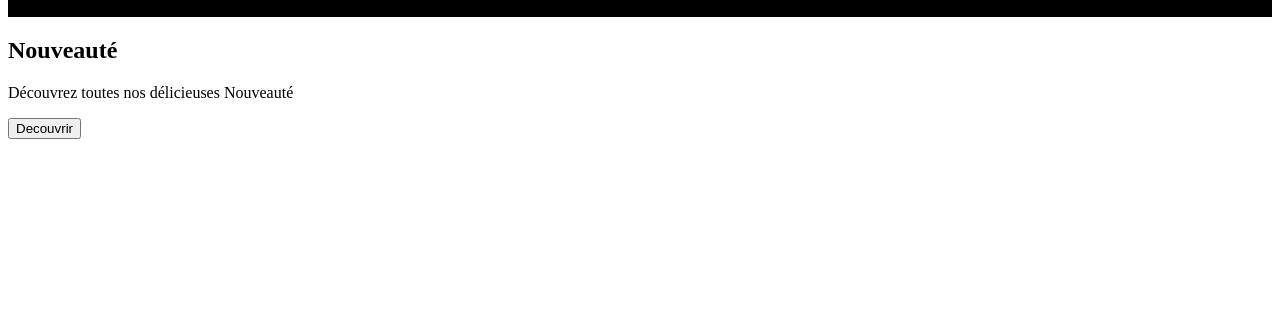
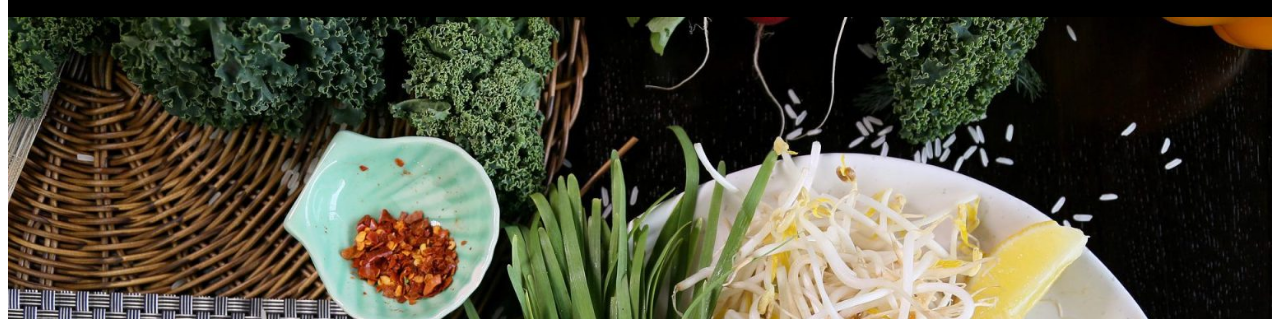
Before and after one commit to johandeschamps/tha-_food, a plain HTML site: page index.html in a window 1280 px wide. Shown: the part 98-417 px from the top of the page. Drawn offline with Linux system fonts and the light colour scheme.

Commit message:
update css

```diff
--- a/style.css
+++ b/style.css
@@ -33,3 +33,34 @@
 .navbar .menu li .a:hover{
     border-bottom: 4px solid red;
 }
+
+/*main*/
+
+.content{
+    background-image: url(img/pad-thai-g9d370a47a_1920-1536x1024.jpg);
+    background-size: cover;
+    background-repeat: no-repeat;
+    padding: 0 5%;
+    display: flex;
+    flex-direction: column;
+    justify-content: center;
+    align-items: flex-start;
+    color: white;
+    height: 100vh;
+}
+.content h1{
+    font-size: 40px;
+}
+.content p{
+    font-size: 20px;
+    margin-top: 20px;
+}
+.content button{
+    margin-top: 30px;
+    padding: 15px 30px;
+    border: none;
+    background: red;
+    color: white;
+    border-radius: 5px;
+    cursor: pointer;
+}
```
